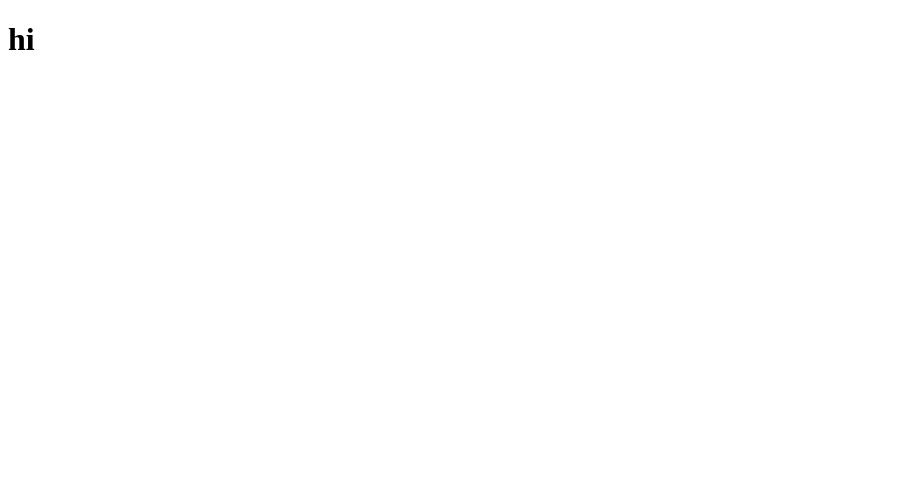
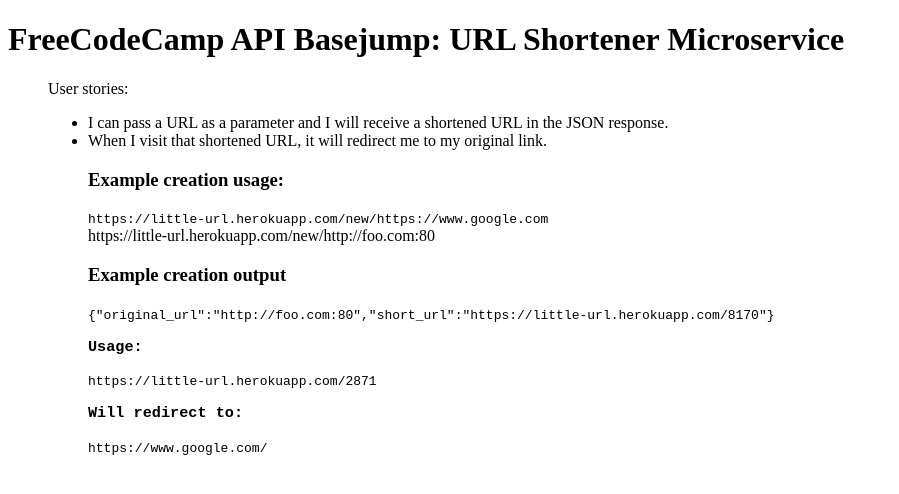
Before and after one commit to calibay/little-url, a website: page public/index.html in a window 1280 px wide. Shown: the whole page, without its empty margins (0-899 px from the left). Drawn offline with Linux system fonts and the light colour scheme.

Commit message:
updated index page

```diff
--- a/public/index.html
+++ b/public/index.html
@@ -2,11 +2,22 @@
 <html>
     <head>
         <title>
-            <h1>stuff</h1>
+            URL Shortener Microservice
         </title>
-        <h1>hi</h1>
+
     </head>
     <body>
-
+        <h1 class="header">FreeCodeCamp API Basejump: URL Shortener Microservice</h1><blockquote><p>User stories:</p>
+        <ul>
+            <li>I can pass a URL as a parameter and I will receive a shortened URL in the JSON response.</li>
+            <li>When I visit that shortened URL, it will redirect me to my original link.</li>
+        </ul>
+        <blockquote>
+            <h3>Example creation usage:</h3><code>https://little-url.herokuapp.com/new/https://www.google.com</code><br/>
+            https://little-url.herokuapp.com/new/http://foo.com:80</code><h3>Example creation output</h3>
+            <code>{"original_url":"http://foo.com:80","short_url":"https://little-url.herokuapp.com/8170"}
+            <code><h3>Usage:
+            </h3><code>https://little-url.herokuapp.com/2871</code>
+            <h3>Will redirect to:</h3><code>https://www.google.com/</code>
     </body>
 </html>
--- a/server.js
+++ b/server.js
@@ -3,6 +3,7 @@
 var mongo = require("mongodb").MongoClient;
 var mongoURL = 'mongodb://localhost:27017/urlsDB';
 var URLverifier = require("./public/src/URLverifier");
+
 app.use(express.static('public'));
 
 app.get('/:short_url', (req, res, next) => {
```
